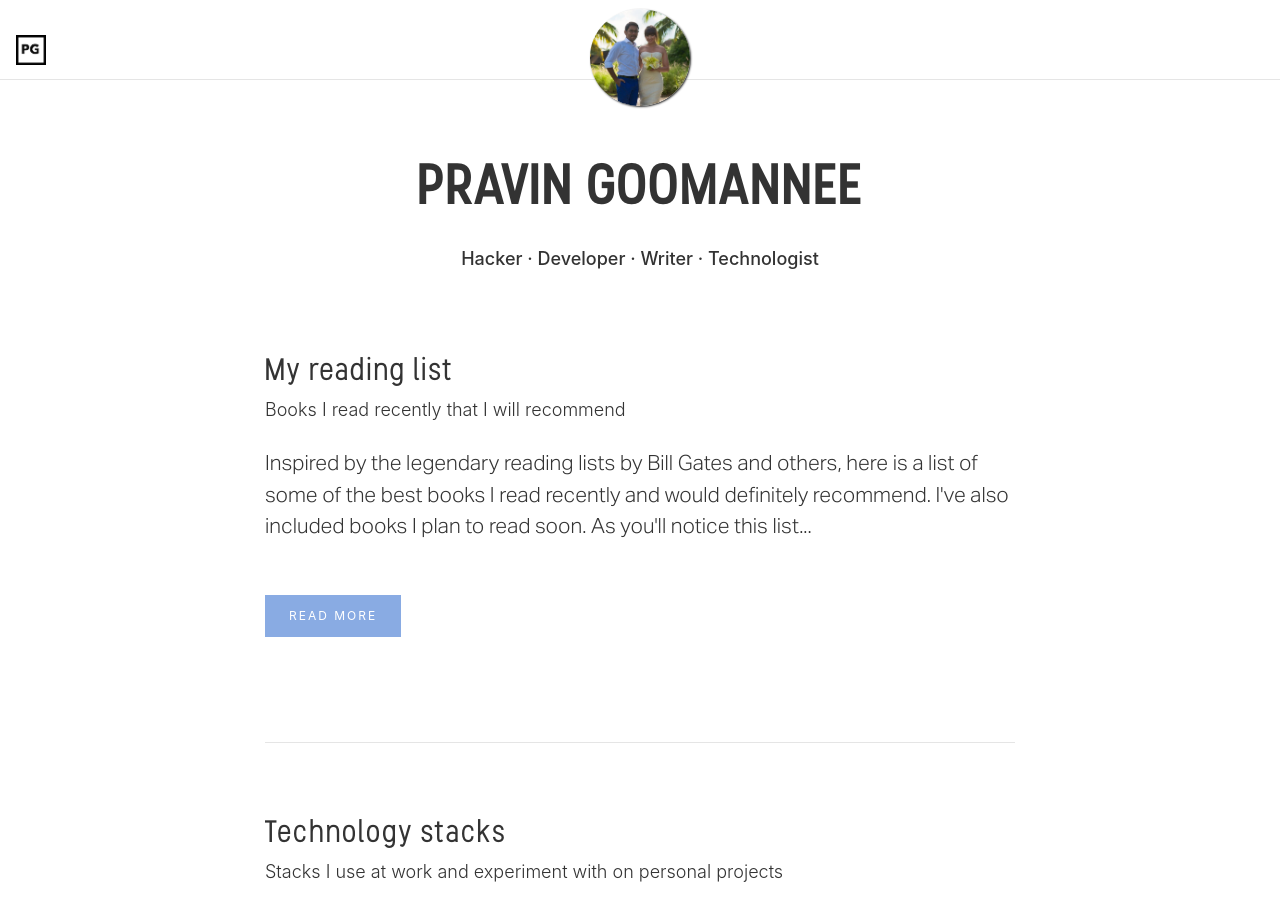
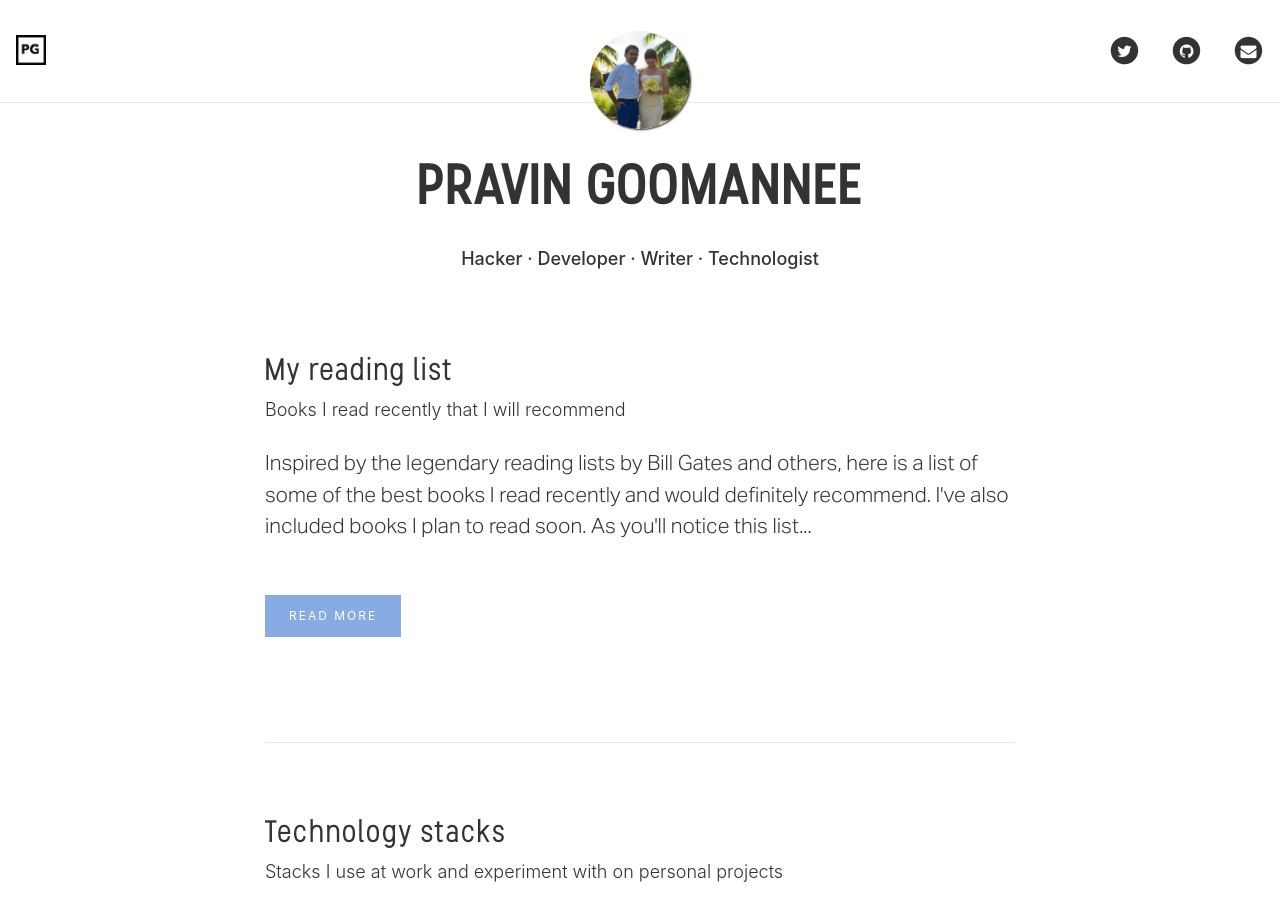
Before and after one commit to cityhunteur/cityhunteur.github.io, a Jekyll site: the page built from index.html, in a window 1280 px wide and 900 px high. Built offline with Jekyll 4.4.1, drawn with Linux system fonts in a browser that asks for light colours; nearby versions of some CDN libraries; the list of posts is cut into pages by our own code.

Commit message:
Display social links in header nav, remove home button

```diff
--- a/_includes/nav.html
+++ b/_includes/nav.html
@@ -14,7 +14,58 @@
 
     <div class="collapse navbar-collapse" id="main-navbar">
       <ul class="nav navbar-nav navbar-right">
-	    {% for link in site.navbar-links %}
+          {% if site.author.twitter and site.header-links-active.twitter %}
+              <li>
+                <a href="https://twitter.com/{{ site.author.twitter }}" title="Twitter">
+                  <span class="fa-stack fa-lg">
+                    <i class="fa fa-circle fa-stack-2x"></i>
+                    <i class="fa fa-twitter fa-stack-1x fa-inverse"></i>
+                  </span>
+                </a>
+              </li>
+          {% endif %}
+          {% if site.author.github and site.header-links-active.github %}
+          <li>
+            <a href="https://github.com/{{ site.author.github }}" title="GitHub">
+              <span class="fa-stack fa-lg">
+                <i class="fa fa-circle fa-stack-2x"></i>
+                <i class="fa fa-github fa-stack-1x fa-inverse"></i>
+              </span>
+            </a>
+          </li>
+          {% endif %}
+          {% if site.author.instagram and site.header-links-active.instagram %}
+              <li>
+                <a href="https://instagram.com/{{ site.author.instagram }}" title="Instagram">
+                  <span class="fa-stack fa-lg">
+                    <i class="fa fa-circle fa-stack-2x"></i>
+                    <i class="fa fa-instagram fa-stack-1x fa-inverse"></i>
+                  </span>
+                </a>
+              </li>
+          {% endif %}
+          {% if site.author.facebook and site.header-links-active.facebook %}
+          <li>
+            <a href="https://www.facebook.com/{{ site.author.facebook }}" title="Facebook">
+              <span class="fa-stack fa-lg">
+                <i class="fa fa-circle fa-stack-2x"></i>
+                <i class="fa fa-facebook fa-stack-1x fa-inverse"></i>
+              </span>
+            </a>
+          </li>
+          {% endif %}
+
+          {% if site.author.email and site.header-links-active.email %}
+          <li>
+            <a href="mailto:{{ site.author.email }}" title="Email me">
+              <span class="fa-stack fa-lg">
+                <i class="fa fa-circle fa-stack-2x"></i>
+                <i class="fa fa-envelope fa-stack-1x fa-inverse"></i>
+              </span>
+            </a>
+          </li>
+          {% endif %}
+<!-- 	       {% for link in site.navbar-links %}
 	      {% capture before %}{{ link[1] | split: "://" | first }}{% endcapture %}
 	      {% capture after %}{{ link[1] | split: "://" | last }}{% endcapture %}
         <li>
@@ -33,7 +84,7 @@
 
 	      <a href="{{ linkurl }}">{{ link[0] }}</a>
 	      </li>
-	    {% endfor %}
+	     {% endfor %} -->
       </ul>
     </div>
 
```
